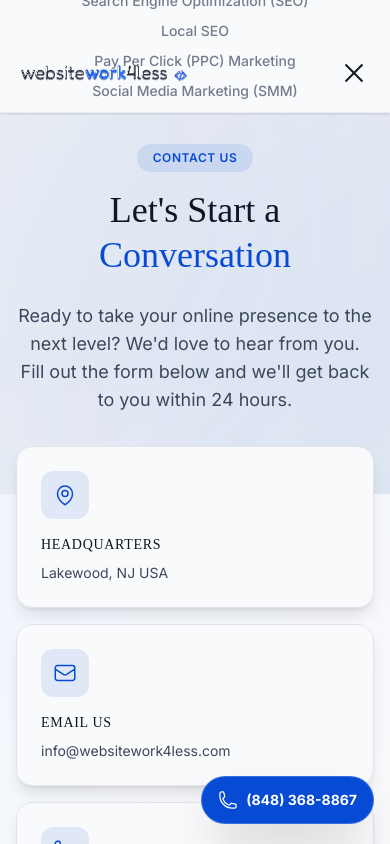
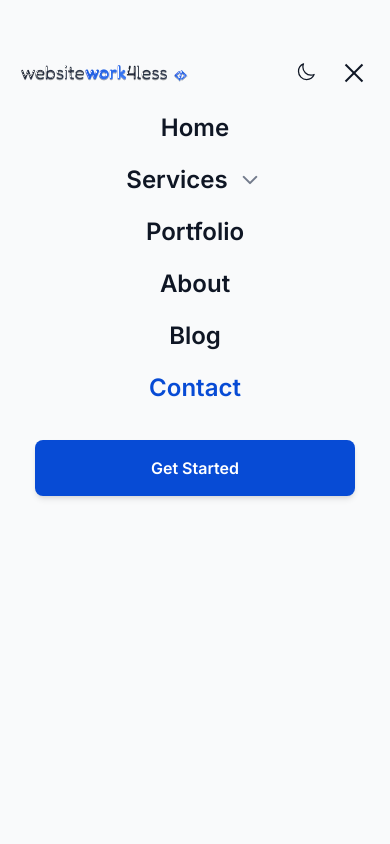
Before and after one commit to Umar-Tanveer123/websitework4less-frontend, a React (Vite) app: page /contact in a window 390 px wide. Both pictures are taken after a click on the button 354 px from the left and 72 px from the top of the page. Shown: the top 844 px of the page. Built offline with nearby package versions, Linux system fonts and the light colour scheme; a web font is replaced by a local one.

Commit message:
fix(nav): prevent layout flicker when opening mobile menu

```diff
--- a/src/components/Navbar.tsx
+++ b/src/components/Navbar.tsx
@@ -18,10 +18,14 @@ const navLinks = [
 export default function Navbar() {
   const [scrolled, setScrolled] = useState(false);
   const [mobileOpen, setMobileOpen] = useState(false);
+  const [mobileServicesOpen, setMobileServicesOpen] = useState(false);
   const [isDark, setIsDark] = useState(() => {
     if (typeof window !== 'undefined') {
-      return localStorage.getItem('theme') === 'dark' ||
-        (!localStorage.getItem('theme') && window.matchMedia('(prefers-color-scheme: dark)').matches);
+      return (
+        localStorage.getItem('theme') === 'dark' ||
+        (!localStorage.getItem('theme') &&
+          window.matchMedia('(prefers-color-scheme: dark)').matches)
+      );
     }
     return false;
   });
@@ -45,28 +49,43 @@ export default function Navbar() {
 
   // Prevent body scroll when mobile menu is open
   useEffect(() => {
-    document.body.style.overflow = mobileOpen ? 'hidden' : '';
+    if (mobileOpen) {
+      document.body.style.overflow = 'hidden';
+      document.documentElement.style.overflow = 'hidden';
+    } else {
+      document.body.style.overflow = '';
+      document.documentElement.style.overflow = '';
+    }
     return () => {
       document.body.style.overflow = '';
+      document.documentElement.style.overflow = '';
     };
   }, [mobileOpen]);
 
-  // Only use white text on the Home page (if it has a dark hero)
-  // Or just default to dark text everywhere if backgrounds are light.
-  const isWhiteText = !scrolled && location.pathname === '/dark-hero-page'; // Assuming no dark hero for now, text will be dark.
-
-  // Show background if scrolled OR if not on the Home page
-  const showBackground = scrolled || location.pathname !== '/';
+  // Only use white text on transparent hero if applicable
+  const isWhiteText = !scrolled && location.pathname === '/dark-hero-page';
+  const showBackground = scrolled || location.pathname !== '/' || mobileOpen;
 
   // Highlight "Services" when on the hub page or any of its landing pages.
   const landingPaths = landingPages.map((p) => `/${p.slug}`);
   const isServicesActive =
     location.pathname === '/services' || landingPaths.includes(location.pathname);
 
+// Remove auto-opening mobileServicesOpen to prevent layout jump on mobile menu open
+
+  const navIconColor = mobileOpen
+    ? 'bg-text-primary'
+    : isWhiteText
+    ? 'bg-white'
+    : 'bg-text-primary';
+
   return (
     <header
-      className={`fixed top-0 left-0 right-0 z-50 transition-all duration-300 ${showBackground
-          ? 'bg-surface/80 backdrop-blur-xl shadow-sm border-b border-border/50'
+      className={`fixed top-0 left-0 right-0 z-50 transition-all duration-300 ${
+        mobileOpen
+          ? 'bg-transparent shadow-none border-b-0'
+          : showBackground
+          ? 'bg-surface/90 backdrop-blur-xl shadow-sm border-b border-border/50'
           : 'bg-transparent'
       }`}
     >
@@ -91,11 +110,7 @@ export default function Navbar() {
       </div>
       <nav className="mx-auto flex max-w-7xl items-center justify-between px-4 sm:px-6 lg:px-8 h-20">
         {/* Logo */}
-        <Link
-          to="/"
-          onClick={() => setMobileOpen(false)}
-          className="relative z-[70] flex items-center"
-        >
+        <Link to="/" className="relative z-[70] flex items-center">
           <Logo className="h-12 sm:h-14" />
         </Link>
 
@@ -106,10 +121,14 @@ export default function Navbar() {
               <div key={link.path} className="relative group">
                 <Link
                   to={link.path}
-                  onClick={() => setMobileOpen(false)}
-                  className={`flex items-center gap-1 rounded-lg px-4 py-2 text-sm font-medium transition-all duration-200 ${isServicesActive
+                  className={`flex items-center gap-1 rounded-lg px-4 py-2 text-sm font-medium transition-all duration-200 ${
+                    isServicesActive
                       ? `text-accent ${isWhiteText ? 'bg-white/10' : 'bg-accent/5'}`
-                      : `${isWhiteText ? 'text-white/70 hover:text-white hover:bg-white/10' : 'text-text-secondary hover:text-text-primary hover:bg-surface-muted'}`
+                      : `${
+                          isWhiteText
+                            ? 'text-white/70 hover:text-white hover:bg-white/10'
+                            : 'text-text-secondary hover:text-text-primary hover:bg-surface-muted'
+                        }`
                   }`}
                 >
                   {link.label}
@@ -120,7 +139,11 @@ export default function Navbar() {
                     stroke="currentColor"
                     strokeWidth={2.5}
                   >
-                    <path strokeLinecap="round" strokeLinejoin="round" d="m19.5 8.25-7.5 7.5-7.5-7.5" />
+                    <path
+                      strokeLinecap="round"
+                      strokeLinejoin="round"
+                      d="m19.5 8.25-7.5 7.5-7.5-7.5"
+                    />
                   </svg>
                 </Link>
                 {/* Dropdown */}
@@ -137,8 +160,10 @@ export default function Navbar() {
                       <Link
                         key={page.slug}
                         to={`/${page.slug}`}
-                        onClick={() => setMobileOpen(false)}
-                        className={`block rounded-xl px-4 py-2.5 text-sm font-medium transition-colors hover:bg-accent/5 hover:text-accent ${location.pathname === `/${page.slug}` ? 'text-accent' : 'text-text-secondary'
+                        className={`block rounded-xl px-4 py-2.5 text-sm font-medium transition-colors hover:bg-accent/5 hover:text-accent ${
+                          location.pathname === `/${page.slug}`
+                            ? 'text-accent'
+                            : 'text-text-secondary'
                         }`}
                       >
                         {page.navLabel}
@@ -151,14 +176,19 @@ export default function Navbar() {
               <Link
                 key={link.path}
                 to={link.path}
-                className={`rounded-lg px-4 py-2 text-sm font-medium transition-all duration-200 ${location.pathname === link.path
+                className={`rounded-lg px-4 py-2 text-sm font-medium transition-all duration-200 ${
+                  location.pathname === link.path
                     ? `text-accent ${isWhiteText ? 'bg-white/10' : 'bg-accent/5'}`
-                    : `${isWhiteText ? 'text-white/70 hover:text-white hover:bg-white/10' : 'text-text-secondary hover:text-text-primary hover:bg-surface-muted'}`
+                    : `${
+                        isWhiteText
+                          ? 'text-white/70 hover:text-white hover:bg-white/10'
+                          : 'text-text-secondary hover:text-text-primary hover:bg-surface-muted'
+                      }`
                 }`}
               >
                 {link.label}
               </Link>
-            ),
+            )
           )}
         </div>
 
@@ -166,7 +196,10 @@ export default function Navbar() {
         <div className="hidden lg:flex items-center gap-4">
           <button
             onClick={() => setIsDark(!isDark)}
-            className={`flex h-10 w-10 items-center justify-center rounded-lg transition-colors ${isWhiteText ? 'hover:bg-white/10 text-white' : 'hover:bg-surface-muted text-text-primary'
+            className={`flex h-10 w-10 items-center justify-center rounded-lg transition-colors ${
+              isWhiteText
+                ? 'hover:bg-white/10 text-white'
+                : 'hover:bg-surface-muted text-text-primary'
             }`}
             aria-label="Toggle theme"
           >
@@ -178,7 +211,11 @@ export default function Navbar() {
                 exit={{ y: 20, opacity: 0, rotate: 45 }}
                 transition={{ duration: 0.2 }}
               >
-                {isDark ? <SunIcon className="h-5 w-5" /> : <MoonIcon className="h-5 w-5" />}
+                {isDark ? (
+                  <SunIcon className="h-5 w-5" />
+                ) : (
+                  <MoonIcon className="h-5 w-5" />
+                )}
               </motion.div>
             </AnimatePresence>
           </button>
@@ -187,7 +224,9 @@ export default function Navbar() {
             to="/contact"
             size="sm"
             variant={isWhiteText ? 'outline' : 'primary'}
-            className={isWhiteText ? '!border-white/20 !text-white hover:!bg-white/10' : ''}
+            className={
+              isWhiteText ? '!border-white/20 !text-white hover:!bg-white/10' : ''
+            }
           >
             Get Started
           </Button>
@@ -197,66 +236,130 @@ export default function Navbar() {
         <div className="flex items-center gap-2 lg:hidden">
           <button
             onClick={() => setIsDark(!isDark)}
-            className={`flex h-10 w-10 items-center justify-center rounded-lg transition-colors ${isWhiteText ? 'hover:bg-white/10 text-white' : 'hover:bg-surface-muted text-text-primary'
+            className={`relative z-[70] flex h-10 w-10 items-center justify-center rounded-lg transition-colors ${
+              mobileOpen
+                ? 'hover:bg-surface-muted text-text-primary'
+                : isWhiteText
+                ? 'hover:bg-white/10 text-white'
+                : 'hover:bg-surface-muted text-text-primary'
             }`}
             aria-label="Toggle theme"
           >
-            {isDark ? <SunIcon className="h-5 w-5" /> : <MoonIcon className="h-5 w-5" />}
+            {isDark ? (
+              <SunIcon className="h-5 w-5" />
+            ) : (
+              <MoonIcon className="h-5 w-5" />
+            )}
           </button>
           <button
             onClick={() => setMobileOpen(!mobileOpen)}
-            className={`relative z-[70] flex h-10 w-10 items-center justify-center rounded-lg transition-colors ${isWhiteText ? 'hover:bg-white/10' : 'hover:bg-surface-muted'
+            className={`relative z-[70] flex h-10 w-10 items-center justify-center rounded-lg transition-colors ${
+              mobileOpen
+                ? 'hover:bg-surface-muted'
+                : isWhiteText
+                ? 'hover:bg-white/10'
+                : 'hover:bg-surface-muted'
             }`}
             aria-label="Toggle menu"
           >
             <div className="relative h-5 w-6">
               <span
-                className={`absolute left-0 h-0.5 w-full transition-all duration-300 ${isWhiteText ? 'bg-white' : 'bg-text-primary'} ${mobileOpen ? 'top-2.5 rotate-45' : 'top-0'
+                className={`absolute left-0 h-0.5 w-full transition-all duration-300 ${navIconColor} ${
+                  mobileOpen ? 'top-2.5 rotate-45' : 'top-0'
                 }`}
               />
               <span
-                className={`absolute left-0 top-2.5 h-0.5 w-full transition-all duration-300 ${isWhiteText ? 'bg-white' : 'bg-text-primary'} ${mobileOpen ? 'opacity-0' : 'opacity-100'
+                className={`absolute left-0 top-2.5 h-0.5 w-full transition-all duration-300 ${navIconColor} ${
+                  mobileOpen ? 'opacity-0' : 'opacity-100'
                 }`}
               />
               <span
-                className={`absolute left-0 h-0.5 w-full transition-all duration-300 ${isWhiteText ? 'bg-white' : 'bg-text-primary'} ${mobileOpen ? 'top-2.5 -rotate-45' : 'top-5'
+                className={`absolute left-0 h-0.5 w-full transition-all duration-300 ${navIconColor} ${
+                  mobileOpen ? 'top-2.5 -rotate-45' : 'top-5'
                 }`}
               />
             </div>
           </button>
         </div>
 
-        {/* Mobile Menu */}
+        {/* Mobile Menu Overlay */}
         <div
-          className={`fixed inset-0 z-[60] bg-surface transition-all duration-500 ease-[var(--ease-out-premium)] lg:hidden ${mobileOpen
-              ? 'opacity-100 translate-y-0'
-              : 'opacity-0 -translate-y-4 pointer-events-none'
+          className={`fixed inset-0 z-[60] transition-all duration-300 ease-[var(--ease-out-premium)] lg:hidden ${
+            mobileOpen
+              ? 'opacity-100 pointer-events-auto'
+              : 'opacity-0 pointer-events-none'
           }`}
+          style={{
+            backgroundColor: isDark ? 'hsl(220, 40%, 4%)' : 'hsl(220, 20%, 98%)',
+          }}
         >
-          <div className="flex h-full flex-col items-center justify-center gap-6 px-6 pt-20 overflow-y-auto">
+          <div className="flex h-full w-full flex-col items-center justify-start gap-5 px-6 pt-28 pb-12 overflow-y-auto">
             {navLinks.map((link, index) => (
               <div
                 key={link.path}
-                className={`flex flex-col items-center transition-all duration-500 ease-[var(--ease-out-premium)] ${mobileOpen ? 'opacity-100 translate-y-0' : 'opacity-0 translate-y-8'
+                className={`flex w-full flex-col items-center transition-all duration-300 ease-[var(--ease-out-premium)] ${
+                  mobileOpen
+                    ? 'opacity-100 translate-y-0'
+                    : 'opacity-0 translate-y-4'
                 }`}
-                style={{ transitionDelay: `${index * 100}ms` }}
+                style={{ transitionDelay: `${index * 50}ms` }}
               >
+                {link.label === 'Services' ? (
+                  <div className="flex w-full max-w-xs flex-col items-center">
+                    <div className="flex items-center justify-center gap-2">
                       <Link
                         to={link.path}
-                  onClick={() => setMobileOpen(false)}
-                  className={`text-2xl font-semibold ${location.pathname === link.path ? 'text-accent' : 'text-text-primary hover:text-accent'
+                        className={`text-2xl font-semibold ${
+                          isServicesActive ? 'text-accent' : 'text-text-primary hover:text-accent'
                         }`}
                       >
                         {link.label}
                       </Link>
-                {link.label === 'Services' && (
-                  <div className="mt-3 flex flex-col items-center gap-2.5">
+                      <button
+                        type="button"
+                        onClick={() => setMobileServicesOpen(!mobileServicesOpen)}
+                        className="p-1 text-text-muted hover:text-accent focus:outline-none"
+                        aria-label="Toggle sub-services"
+                      >
+                        <svg
+                          className={`h-5 w-5 transition-transform duration-200 ${
+                            mobileServicesOpen ? 'rotate-180' : ''
+                          }`}
+                          fill="none"
+                          viewBox="0 0 24 24"
+                          stroke="currentColor"
+                          strokeWidth={2.5}
+                        >
+                          <path
+                            strokeLinecap="round"
+                            strokeLinejoin="round"
+                            d="m19.5 8.25-7.5 7.5-7.5-7.5"
+                          />
+                        </svg>
+                      </button>
+                    </div>
+
+                    {mobileServicesOpen && (
+                      <div className="mt-3 flex w-full flex-col items-center gap-2 rounded-xl bg-surface-muted/60 p-3">
+                        <Link
+                          to="/services"
+                          className={`text-sm font-semibold transition-colors ${
+                            location.pathname === '/services'
+                              ? 'text-accent'
+                              : 'text-text-primary hover:text-accent'
+                          }`}
+                        >
+                          All Services
+                        </Link>
+                        <div className="h-px w-3/4 bg-border/60" />
                         {landingPages.map((page) => (
                           <Link
                             key={page.slug}
                             to={`/${page.slug}`}
-                        onClick={() => setMobileOpen(false)}
-                        className={`text-sm font-medium ${location.pathname === `/${page.slug}` ? 'text-accent' : 'text-text-muted hover:text-accent'
+                            className={`text-sm font-medium transition-colors ${
+                              location.pathname === `/${page.slug}`
+                                ? 'text-accent font-semibold'
+                                : 'text-text-muted hover:text-accent'
                             }`}
                           >
                             {page.navLabel}
@@ -265,15 +368,30 @@ export default function Navbar() {
                       </div>
                     )}
                   </div>
+                ) : (
+                  <Link
+                    to={link.path}
+                    className={`text-2xl font-semibold ${
+                      location.pathname === link.path
+                        ? 'text-accent'
+                        : 'text-text-primary hover:text-accent'
+                    }`}
+                  >
+                    {link.label}
+                  </Link>
+                )}
+              </div>
             ))}
+
             <div
-              className={`mt-4 transition-all duration-500 ease-[var(--ease-out-premium)] ${mobileOpen
+              className={`mt-4 w-full max-w-xs flex justify-center transition-all duration-300 ease-[var(--ease-out-premium)] ${
+                mobileOpen
                   ? 'opacity-100 translate-y-0'
-                  : 'opacity-0 translate-y-8'
+                  : 'opacity-0 translate-y-4'
               }`}
-              style={{ transitionDelay: `${navLinks.length * 100}ms` }}
+              style={{ transitionDelay: `${navLinks.length * 50}ms` }}
             >
-              <Button as="link" to="/contact" size="lg" onClick={() => setMobileOpen(false)}>
+              <Button as="link" to="/contact" size="lg" className="w-full text-center justify-center">
                 Get Started
               </Button>
             </div>
```
Lines whose indentation alone changed are shown as unchanged.
